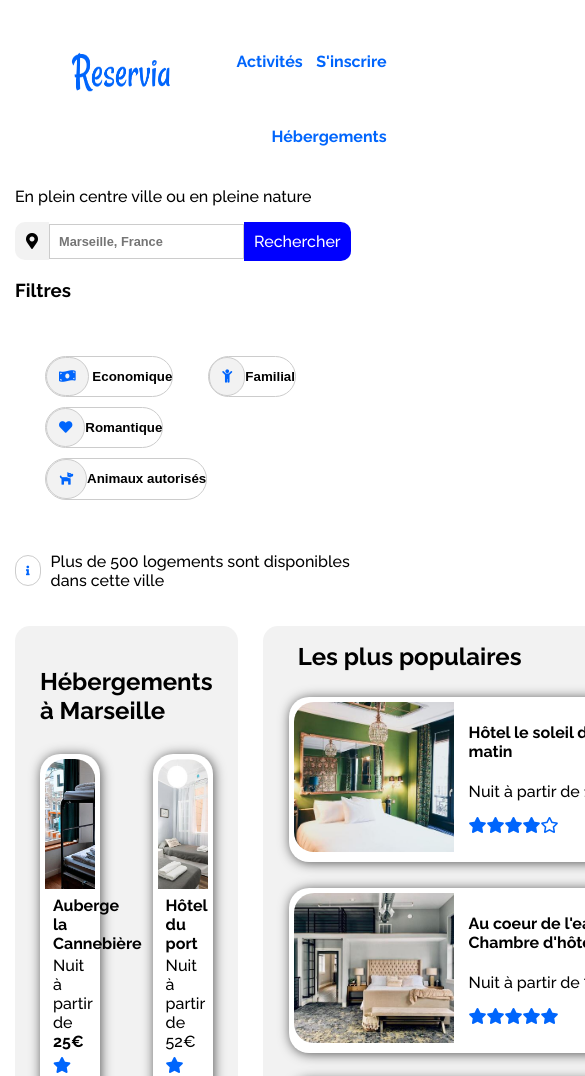
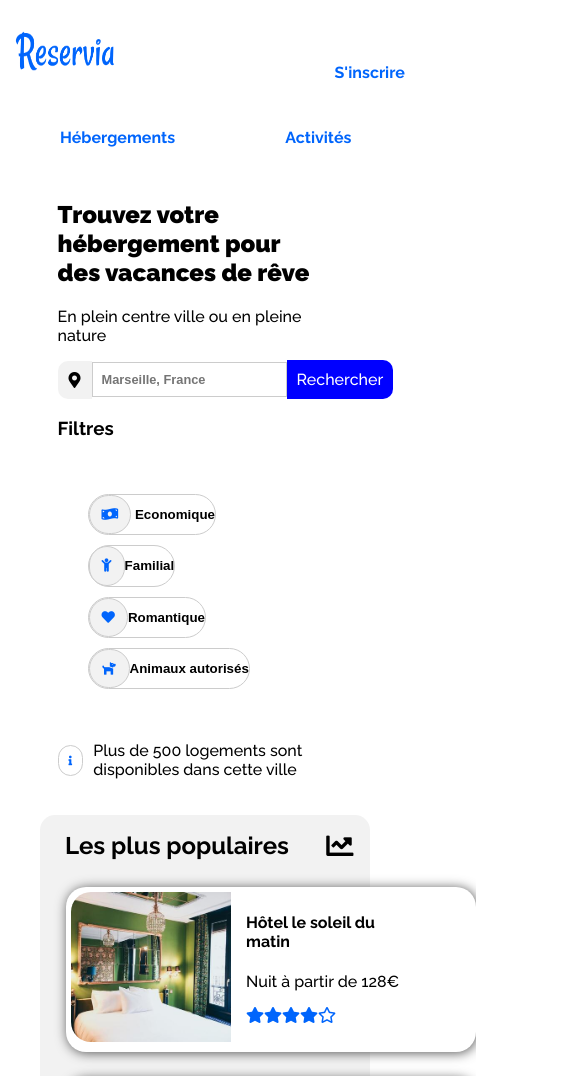
Before and after one commit to R-labz/Openclassrooms-project, a plain HTML site: page index.html in a window 390 px wide. Shown: the top 1076 px of the page, 585 px wide, since content can reach past the window. Drawn offline with Linux system fonts and the light colour scheme.

Commit message:
Responsive effecté global

```diff
--- a/index.html
+++ b/index.html
@@ -19,31 +19,32 @@
 
     <header>
         <nav>
-            <ul>
-                <li id="logo">
+                <div id="logo">
                     <a href="#">
                         <img src="./logo/Reservia@3x.png"
             alt="logo Réservia" width="100" height="60">
                     </a>
-                </li>
+                </div>
+                     <ul>
                     <li>
                         <a href="#">
-                        <h4>S'inscrire</h4>
+                            <h4 id="mobile">Hébergements</h4>
+                    </li>
                     </a>
-                </li>
                     <li>
+
                         <a href="#activites">
                             <h4>Activités</h4>
                         </a>
-                </li>
-                <li>
-                    <a href="#">
-                        <h4>Hébergements</h4>
-                    </a>
+
                 </li>
             </ul>
         </nav>
+        <a href="#">
+            <h4 id="externe">S'inscrire</h4>
+        </a>
 
+<div class="mobileCenter">
 <section id="section1">
     <h1 id="main">Trouvez votre hébergement pour des vacances de rêve</h1>
     <p id="centre">En plein centre ville ou en pleine nature</p>
@@ -288,12 +289,13 @@
   </div>
 </section>
 
-
+</div>
 
 
 <!--**************FOOTER********************-->
 
 <footer>
+    <section class="footer">
     <div id="conteneur7">
         <div class="element 16"> <ul>
             <li><h4>A propos</h4></li>
@@ -312,6 +314,7 @@
             <p>Nous contacter</p>
         </ul></div>
     </div>
+    </section>
 </footer>
 
 </body>
--- a/styles.css
+++ b/styles.css
@@ -47,36 +47,57 @@ i {
 /* ************************NAVBAR**************************** */
 nav {
 overflow: hidden;
-position: fixed;
-width: 100%;
-background-color: white;
+position: absolute;
+display: flex;
+flex-direction: row;
+align-items: center;
+justify-content: space-between;
+width: 90%;
+}
+
+nav ul {
+    display: flex;
+
 }
 
 nav li {
-    float: right;
-    padding: 2%;
+padding: 5px;
 }
 
-header li a {
+header a {
     text-decoration:none
 }
 
-#logo {
-    float: left;
-    padding: 18px 16px;
+#externe {
+padding-left: 90%;
+padding-top: 42px;
+color: #0065FC;
 }
 
-@media (max-width: 768px) {
+@media (max-width: 770px) {
     nav {
-        position: absolute;
+        display: flex;
+    flex-direction: column;
+    align-items: initial;
     }
+   nav li {
+       padding-right: 35%;
+   }
 }
 
 /* ***********************SECTION 1****************************** */
+
+
 #section1 {
     padding-top: 80px;
 }
+@media (max-width: 770px) {
+    #section1 {
+        margin-right: 12%;
+        margin-left: 12%;
+    }
 
+}
 #section1 h1 {
     padding-top: 3%;
 }
@@ -176,6 +197,12 @@ margin-right: 10px;
     justify-content: space-between;
 }
 
+@media (max-width: 770px) {
+    #conteneur1 {
+        flex-direction: column-reverse;
+    }
+}
+
 .conteneur2 {
     display: flex;
     flex-direction: column;
@@ -199,6 +226,18 @@ margin-right: 10px;
     border-radius: 20px;
     width: 29%;
     box-shadow: 1px 1px 12px #555;
+}
+
+@media (max-width: 770px) {
+    .conteneur2 {
+        background-color: white;
+    }
+    .hebergements {
+        flex-direction: column;
+    }
+    .hebergements div {
+        width: 100%;
+    }
 }
 
 .conteneur2 img {
@@ -256,7 +295,7 @@ margin-right: 10px;
     border-radius: 20px 0 0 20px;
     width: 40%;
     height: 150px;
-    min-width: 150px;
+    min-width: 130px;
     object-fit: cover;
 }
 
@@ -285,6 +324,12 @@ margin-right: 10px;
     justify-content: space-between;
    width: 99%;
    height: 80vh;
+}
+
+@media (max-width: 770px) {
+   #conteneur4 {
+       flex-direction: column;
+   }
 }
 
 .vieuxPort, .calanques {
@@ -342,12 +387,29 @@ margin-right: 10px;
 
 
 /* **************FOOTER************** */
+
 #conteneur7 {
     display: flex;
     align-items: flex-start;
     padding: 30px;
     background-color: #F2F2F2;
     margin: -20px;
+
+}
+
+@media (max-width: 770px) {
+    footer {
+       width: 100%;
+    }
+    #conteneur7 {
+        flex-direction: column;
+
+
+
+    }
+    footer {
+        position: absolute;
+    }
 }
 
 #conteneur7 ul {
```
Lines whose indentation alone changed are shown as unchanged.
